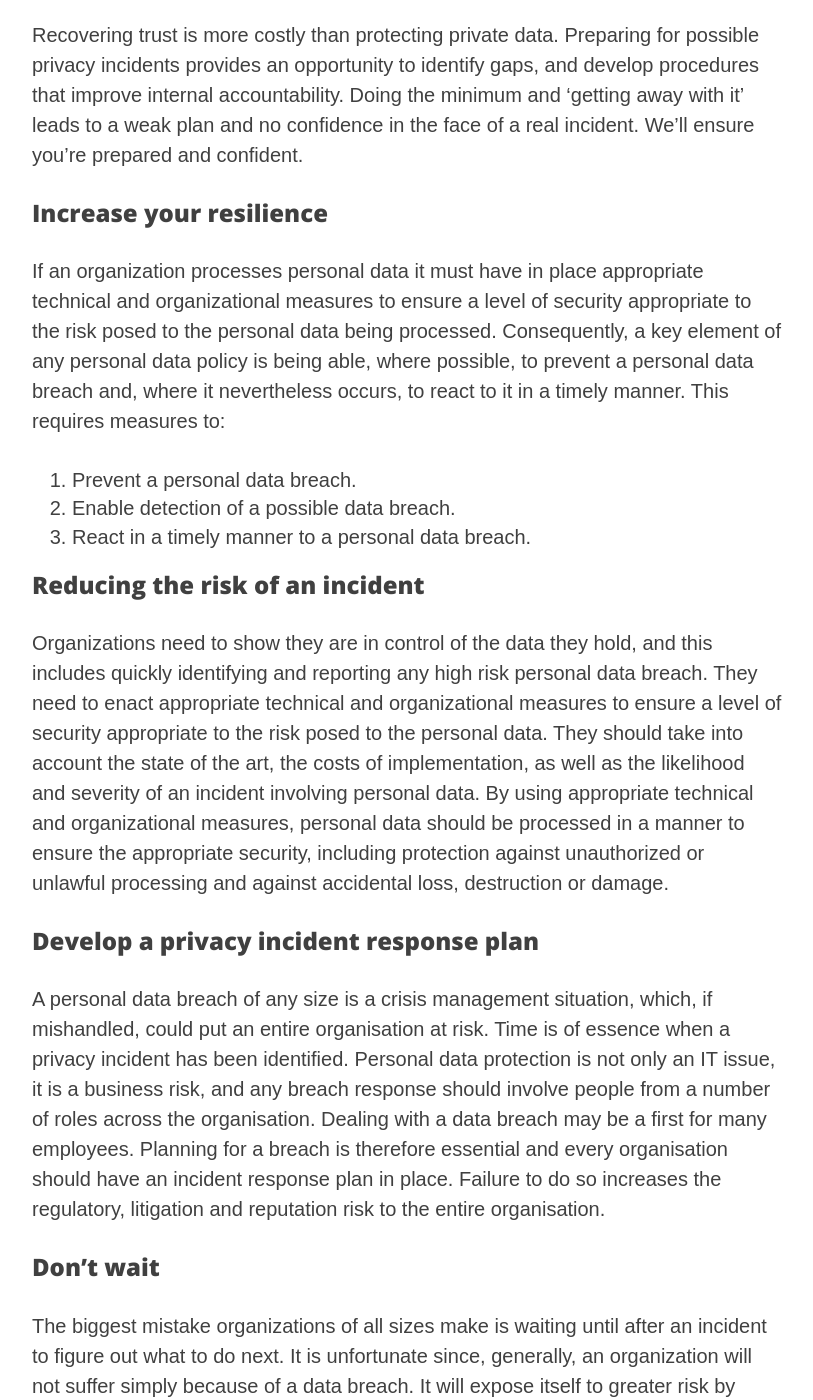
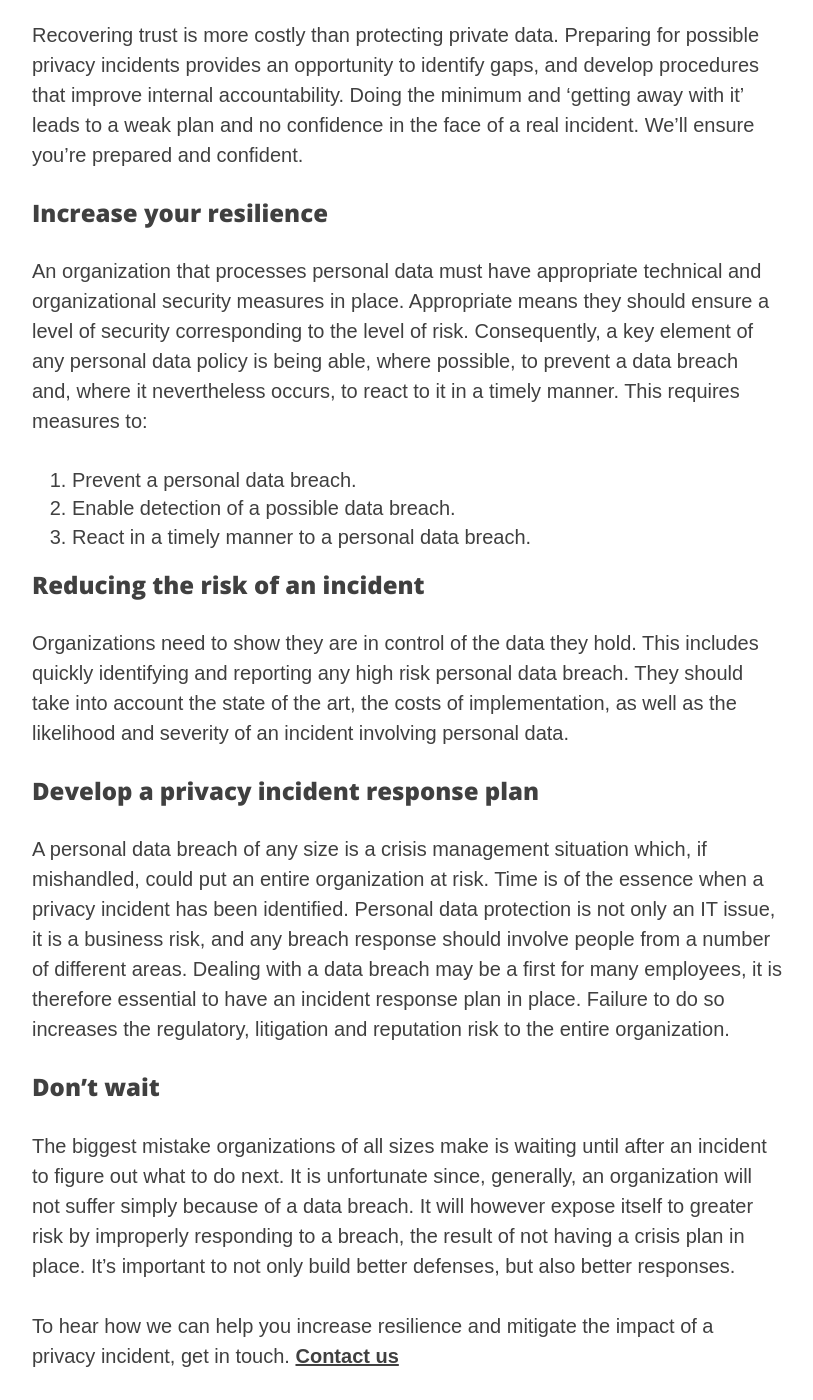
Before and after one commit to riod4/resources, a Jekyll site: the page built from _services/ensure-continuity-service.md, in a window 1280 px wide and 1400 px high, scrolled down 567 px. Shown: the whole window, without its empty margins (233-1046 px from the left). Built offline with Jekyll 4.4.1, drawn with Linux system fonts in a browser that asks for light colours; nearby versions of some CDN libraries; some of the changed text lies outside the part shown.

Commit message:
19-02-2020 v01

```diff
--- a/_services/ensure-continuity-service.md
+++ b/_services/ensure-continuity-service.md
@@ -17,7 +17,7 @@ header-license:
 Recovering trust is more costly than protecting private data. Preparing for possible privacy incidents provides an opportunity to identify gaps, and develop procedures that improve internal accountability. Doing the minimum and ‘getting away with it’ leads to a weak plan and no confidence in the face of a real incident. We’ll ensure you’re prepared and confident.
 
 ### Increase your resilience
-If an organization processes personal data it must have in place appropriate technical and organizational measures to ensure a level of security appropriate to the risk posed to the personal data being processed. Consequently, a key element of any personal data policy is being able, where possible, to prevent a personal data breach and, where it nevertheless occurs, to react to it in a timely manner. This requires measures to:
+An organization that processes personal data must have appropriate technical and organizational security measures in place. Appropriate means they should ensure a level of security corresponding to the level of risk. Consequently, a key element of any personal data policy is being able, where possible, to prevent a data breach and, where it nevertheless occurs, to react to it in a timely manner. This requires measures to:
 
 1.	Prevent a personal data breach.
 2.	Enable detection of a possible data breach.
@@ -25,12 +25,12 @@ If an organization processes personal data it must have in place appropriate tec
 
 
 ### Reducing the risk of an incident
-Organizations need to show they are in control of the data they hold, and this includes quickly identifying and reporting any high risk personal data breach. They need to enact appropriate technical and organizational measures to ensure a level of security appropriate to the risk posed to the personal data. They should take into account the state of the art, the costs of implementation, as well as the likelihood and severity of an incident involving personal data. By using appropriate technical and organizational measures, personal data should be processed in a manner to ensure the appropriate security, including protection against unauthorized or unlawful processing and against accidental loss, destruction or damage.
+Organizations need to show they are in control of the data they hold. This includes quickly identifying and reporting any high risk personal data breach. They should take into account the state of the art, the costs of implementation, as well as the likelihood and severity of an incident involving personal data.
 
 ### Develop a privacy incident response plan
-A personal data breach of any size is a crisis management situation, which, if mishandled, could put an entire organisation at risk. Time is of essence when a privacy incident has been identified. Personal data protection is not only an IT issue, it is a business risk, and any breach response should involve people from a number of roles across the organisation. Dealing with a data breach may be a first for many employees. Planning for a breach is therefore essential and every organisation should have an incident response plan in place. Failure to do so increases the regulatory, litigation and reputation risk to the entire organisation.
+A personal data breach of any size is a crisis management situation which, if mishandled, could put an entire organization at risk. Time is of the essence when a privacy incident has been identified. Personal data protection is not only an IT issue, it is a business risk, and any breach response should involve people from a number of different areas. Dealing with a data breach may be a first for many employees, it is therefore essential to have an incident response plan in place. Failure to do so increases the regulatory, litigation and reputation risk to the entire organization.
 
 ### Don't wait
-The biggest mistake organizations of all sizes make is waiting until after an incident to figure out what to do next. It is unfortunate since, generally, an organization will not suffer simply because of a data breach. It will expose itself to greater risk by improperly responding to a breach, the result of not having a crisis plan in place. It’s important to not only build better defenses, but also better responses.
+The biggest mistake organizations of all sizes make is waiting until after an incident to figure out what to do next. It is unfortunate since, generally, an organization will not suffer simply because of a data breach. It will however expose itself to greater risk by improperly responding to a breach, the result of not having a crisis plan in place. It’s important to not only build better defenses, but also better responses.
 
-To hear how we can help your increase resilience and mitigate the impact of a privacy incident, get in touch. [**Contact us**]({{ site.baseurl }}/contact)
+To hear how we can help you increase resilience and mitigate the impact of a privacy incident, get in touch. [**Contact us**]({{ site.baseurl }}/contact)
```
